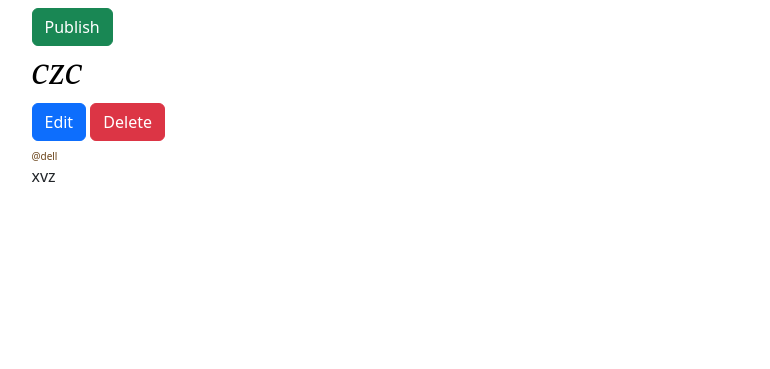
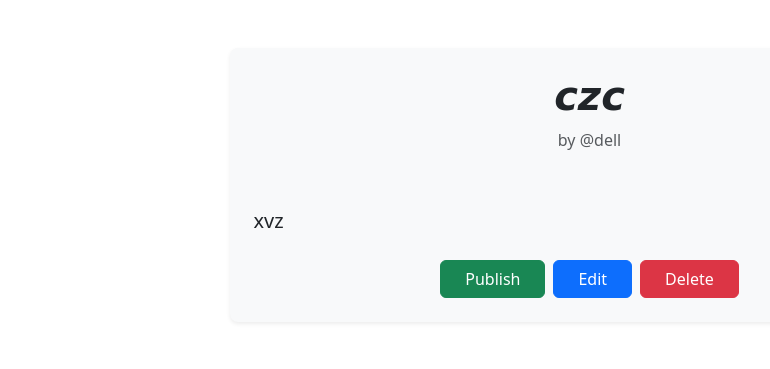
Before and after one commit to riya9818/Blog-App, a Django app: page /draft-detail/6/ in a window 1280 px wide. Shown: the part 138-507 px from the top of the page, without its empty margins (58-828 px from the left). Run offline with Django 5.2, Linux system fonts and the light colour scheme; a user stored in the database is signed in; data comes from the database, SQL or seed files in the repository; some libraries are stand-ins or nearby versions.

Commit message:
basic draft detail temp

```diff
--- a/templates/draft_detail.html
+++ b/templates/draft_detail.html
@@ -1,33 +1,30 @@
 {% extends "base.html" %}
 
+{% block content %}
+<div class="container py-5">
+    <div class="row justify-content-center">
+        <div class="col-lg-8 col-md-10">
+            <article class="p-4 shadow-sm bg-light rounded-3">
+                <header class="mb-4 text-center">
+                    <h1 class="fw-bold fst-italic">{{ post.title }}</h1>
+                    <p class="text-muted mb-1">by @{{ post.author.username }}</p>
+                </header>
 
-{% block content %}
-    <div class="row">
-        <div class="col">
-            <div class="post">
+                <section class="post-body mb-4">
+                    <p class="fs-5" style="white-space: pre-line;">
+                        {{ post.content }}
+                    </p>
+                </section>
+
                 {% if request.user.is_authenticated %}
-                <div class="mt-2">
-                    <a href="{% url 'draft-publish' post.pk %}" class="btn btn-success">Publish</a>
+                <div class="d-flex gap-2 justify-content-center mt-4">
+                    <a href="{% url 'draft-publish' post.pk %}" class="btn btn-success px-4">Publish</a>
+                    <a href="{% url 'post-update' post.pk %}" class="btn btn-primary px-4">Edit</a>
+                    <a href="{% url 'post-delete' post.pk %}" class="btn btn-danger px-4">Delete</a>
                 </div>
                 {% endif %}
-
-                <h1>
-                    <a href="#" class="text-decoration-none fst-italic">{{ post.title}}</a>
-
-                </h1>
-                {% if request.user.is_authenticated %}
-                <div class="mt-2 my-2">
-                    <a href="{% url 'post-update' post.pk %}" class="btn btn-primary">Edit</a>
-                   <a href="{% url 'post-delete' post.pk %}" class="btn btn-danger">Delete</a>
-                </div>
-                {% endif %}
-                <div class="date author"> @{{ post.author.username}}</div>
-                <p>
-                    {{post.content|linebreaksbr}}
-
-                </p>
-            </div>
+            </article>
         </div>
     </div>
-
+</div>
 {% endblock content %}
```
